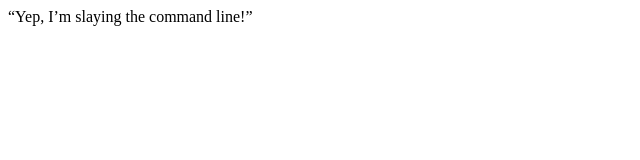
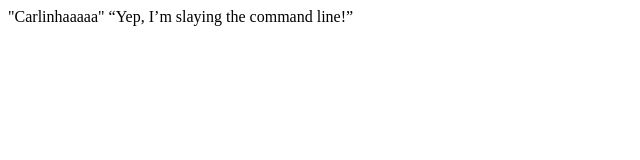
Before and after one commit to carlarsmendes/test-git-github, a plain HTML site: page index.html in a window 1280 px wide. Shown: the whole page, without its empty margins (0-640 px from the left). Drawn offline with Linux system fonts and the light colour scheme.

Commit message:
Added name to index.html

```diff
--- a/index.html
+++ b/index.html
@@ -7,6 +7,7 @@
     <title>Document</title>
 </head>
 <body>
+    "Carlinhaaaaa"
     “Yep, I’m slaying the command line!”
 </body>
 </html>
```
